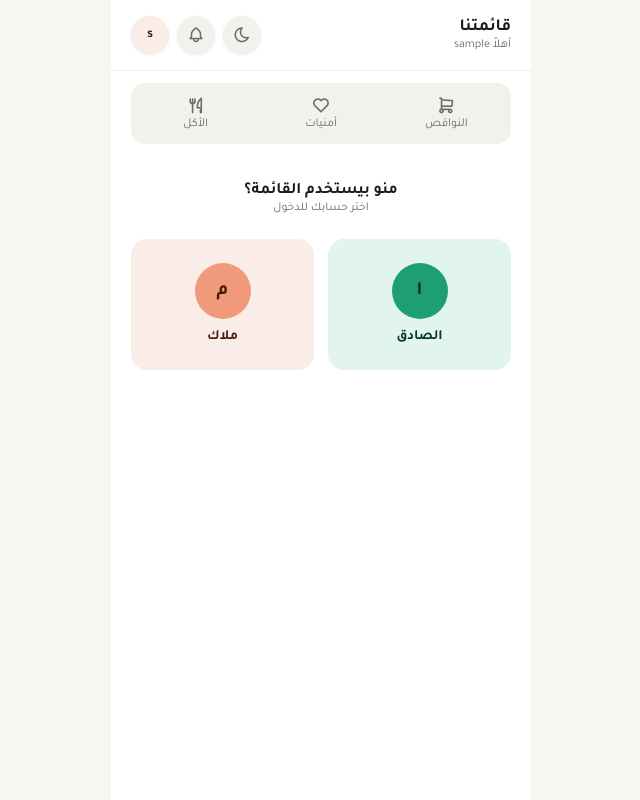
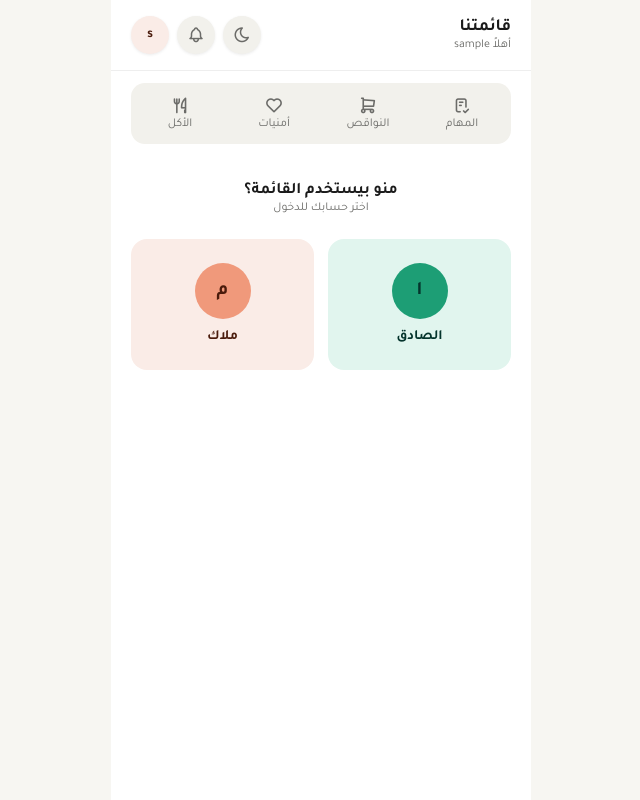
Before and after one commit to sadiqrajhi-10/qaimatn, a Flask app: page /pick-user in a window 1280 px wide. Shown: the whole page, without its empty margins (319-959 px from the left). Run offline with Flask 3, Linux system fonts and the light colour scheme; the visitor is signed in with stand-in values (Sample User, id 1).

Commit message:
Add navigation link for tasks in base.html

```diff
--- a/templates/base.html
+++ b/templates/base.html
@@ -45,6 +45,9 @@
 
   {% if current_user %}
   <nav class="top-nav">
+  <a href="{{ url_for('tasks') }}" class="{{ 'active' if request.endpoint == 'tasks' else '' }}">
+    <i class="ti ti-checklist"></i><span>المهام</span>
+  </a>
     <a href="{{ url_for('shopping') }}" class="{{ 'active' if request.endpoint == 'shopping' else '' }}">
       <i class="ti ti-shopping-cart"></i><span>النواقص</span>
     </a>
```
